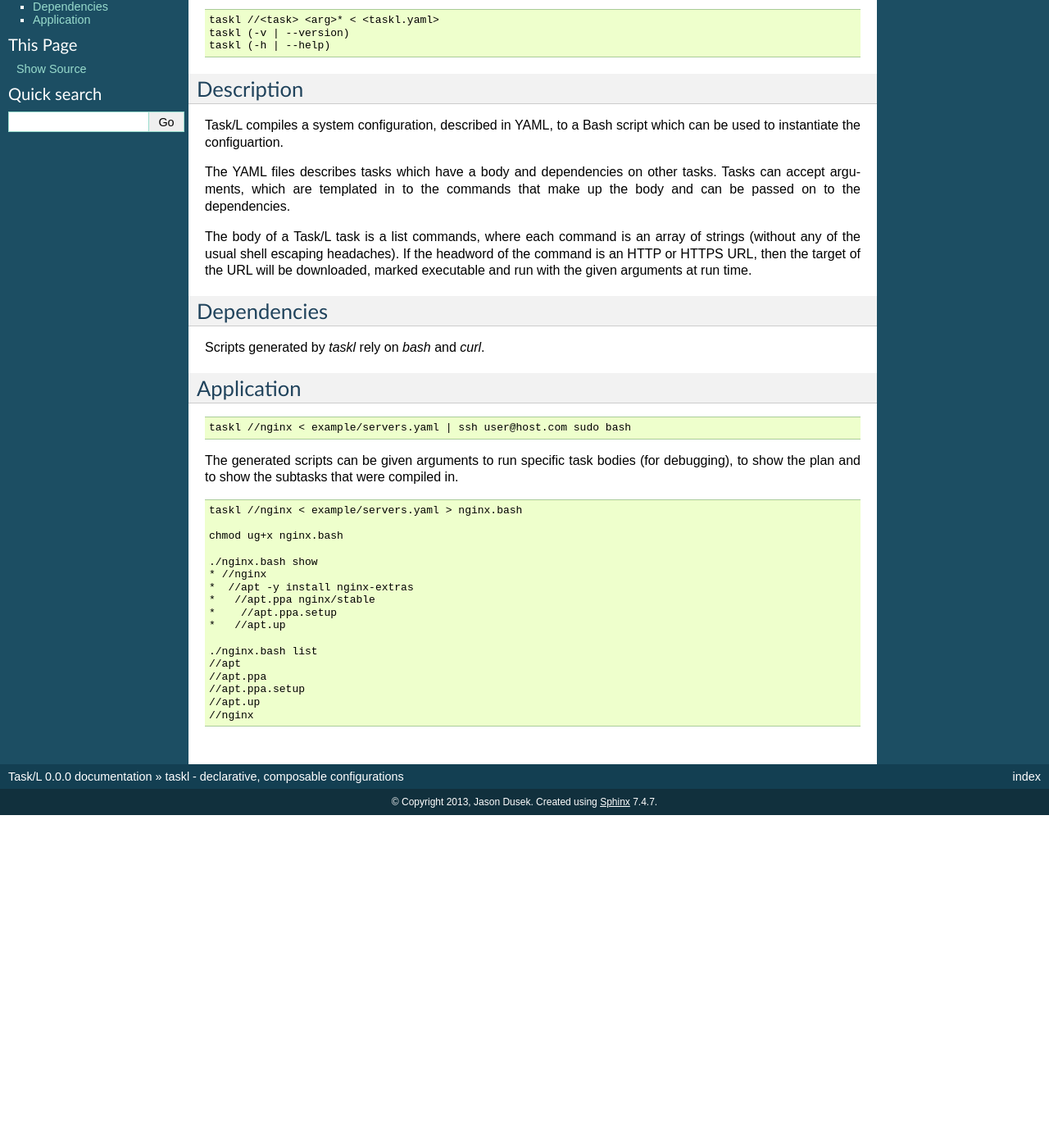
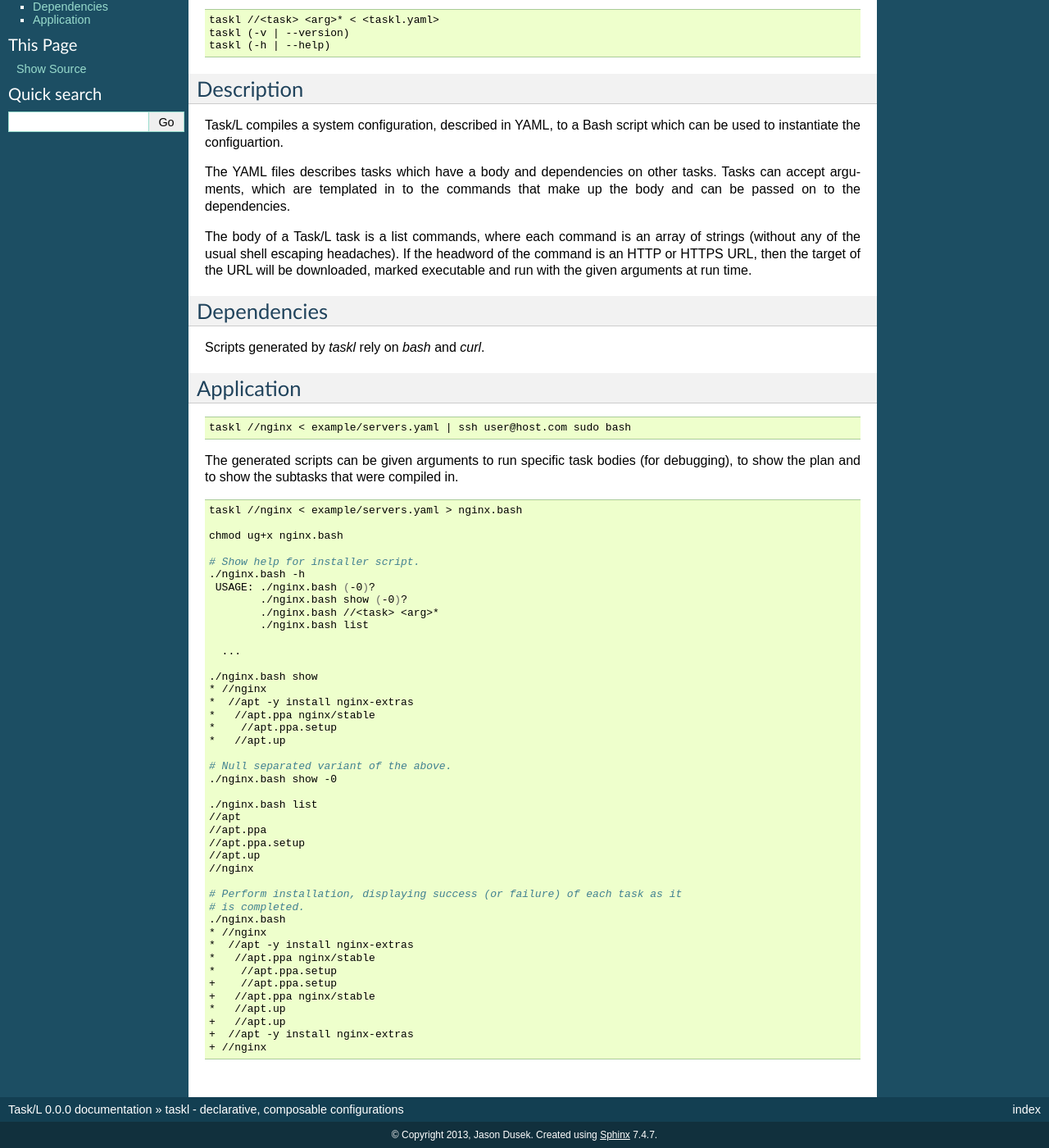
Before and after one commit to solidsnack/taskl, a Sphinx documentation site: the page built from doc/index.rst, in a window 1280 px wide and 1400 px high, scrolled down 138 px. Shown: the whole window at 82% size. Built offline with Sphinx 7.4.7, drawn with Linux system fonts in a browser that asks for light colours; before the commit the page ends 1132 px from its top, so only the background shows below that.

Commit message:
Update and document output format.

```diff
--- a/doc/index.rst
+++ b/doc/index.rst
@@ -48,6 +48,15 @@ debugging), to show the plan and to show the subtasks that were compiled in.
 
   chmod ug+x nginx.bash
 
+  # Show help for installer script.
+  ./nginx.bash -h
+   USAGE: ./nginx.bash (-0)?
+          ./nginx.bash show (-0)?
+          ./nginx.bash //<task> <arg>*
+          ./nginx.bash list
+
+    ...
+
   ./nginx.bash show
   * //nginx
   *  //apt -y install nginx-extras
@@ -55,9 +64,26 @@ debugging), to show the plan and to show the subtasks that were compiled in.
   *    //apt.ppa.setup
   *   //apt.up
 
+  # Null separated variant of the above.
+  ./nginx.bash show -0
+
   ./nginx.bash list
   //apt
   //apt.ppa
   //apt.ppa.setup
   //apt.up
   //nginx
+
+  # Perform installation, displaying success (or failure) of each task as it
+  # is completed.
+  ./nginx.bash
+  * //nginx
+  *  //apt -y install nginx-extras
+  *   //apt.ppa nginx/stable
+  *    //apt.ppa.setup
+  +    //apt.ppa.setup
+  +   //apt.ppa nginx/stable
+  *   //apt.up
+  +   //apt.up
+  +  //apt -y install nginx-extras
+  + //nginx
```
Also changed, not shown: 2 other files.
